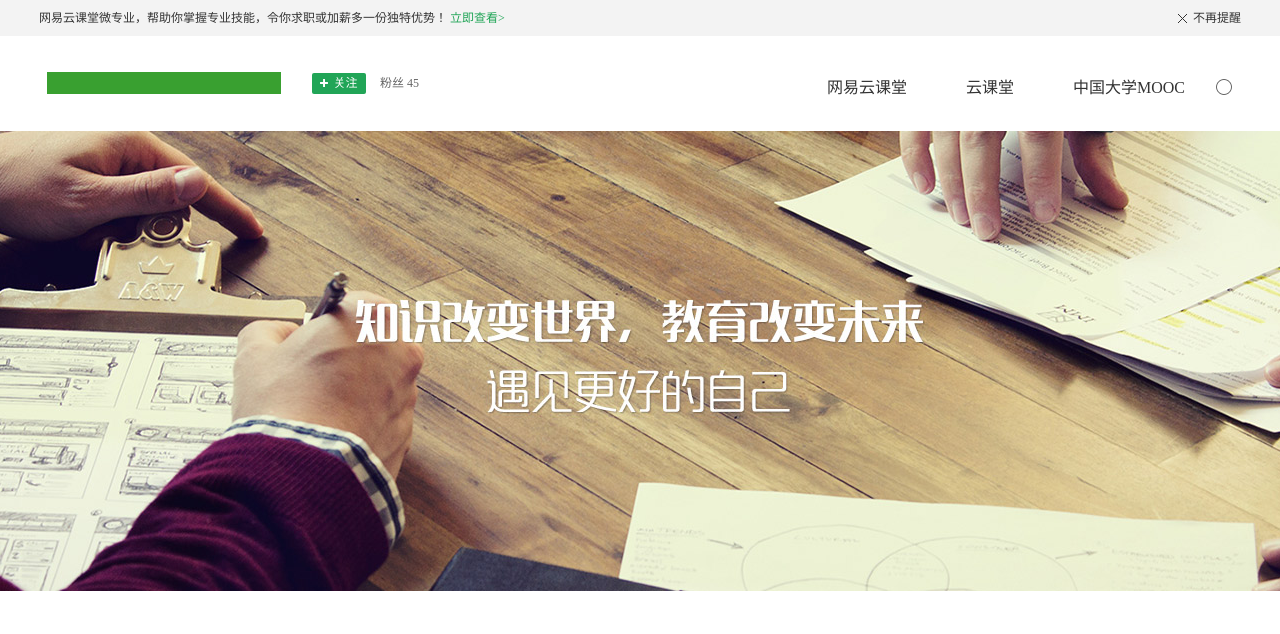
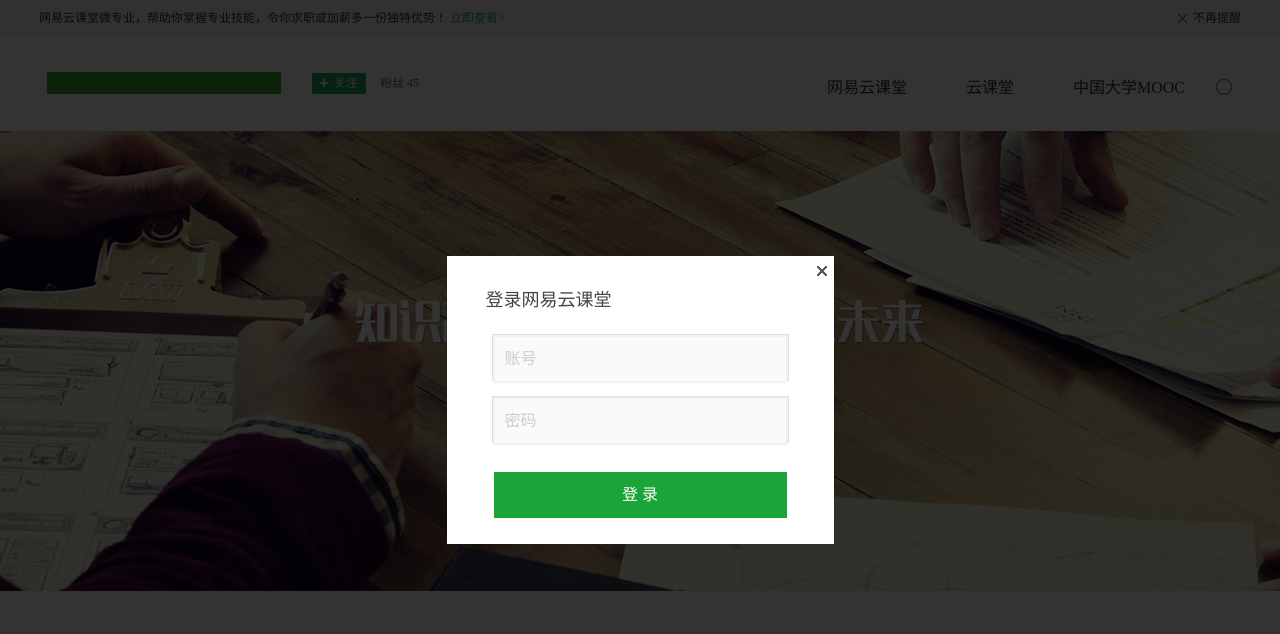
Before and after one commit to zeXtreme/EDU163, a plain HTML site: page index.html in a window 1280 px wide. Shown: the top 634 px of the page. Drawn offline with Linux system fonts and the light colour scheme; no server answers.

Commit message:
login界面

```diff
--- a/css/index.css
+++ b/css/index.css
@@ -548,3 +548,89 @@ body{
 .m-header .follow:hover {
     background-color: #2fb556;
 }
+.m-mask {
+    position: fixed;
+    top: 0;
+    left: 0;
+    width: 100%;
+    height: 100%;
+    background: url(images/background.png);
+}
+
+.m-login {
+    position: absolute;
+    top: 50%;
+    left: 50%;
+    width: 387px;
+    height: 288px;
+    margin-left: -193.5px;
+    margin-top: -144px;
+    background-color: #ffffff;
+}
+
+.m-form legend{
+    padding: 30px 39px 20px;
+    color: #444444;
+    font-size: 18px;
+    line-height: 28px;
+}
+
+.m-login .txt{
+    position: relative;
+    width: 295px;
+    height: 45px;
+    background-color: #fafafa;
+    border: 1px solid #dfdfdf;
+    margin: 0 auto;
+}
+
+.m-form .itm2{
+    margin-top: 15px;
+}
+
+.m-form .input{
+    width: 271px;
+    height: 16px;
+    padding: 14px 10px;
+    background-color: #fafafa;
+    border: 2px solid #f1f1f1;
+}
+
+.m-form .lab{
+    position: absolute;
+    top: 15px;
+    left: 12px;
+    font-size: 16px;
+    color: #cccccc;
+    cursor: text;
+}
+
+.m-form .btn{
+    display: block;
+    margin: 29px auto 0;
+    width: 293px;
+    height: 46px;
+    border: none;
+    color: #fff;
+    font-size: 16px;
+    background-color: #1aa43a;
+}
+
+.m-form .wrap{
+    margin: 0 auto;
+}
+
+.m-form {
+
+}
+
+.m-form .closed {
+    position: absolute;
+    top: 3px;
+    right: 0;
+    width: 23px;
+    height: 22px;
+    text-indent: -9999px;
+    background: url(images/closed.png);
+    cursor: pointer;
+}
--- a/index.html
+++ b/index.html
@@ -197,6 +197,27 @@
             </div>
         </div>
     </div>
+    <div class="m-mask">
+        <div class="m-login">
+            <form action="./login" class="m-form" name="loginForm" target="result" autocomplete="off" method="get">
+              <legend>登录网易云课堂</legend>
+              <fieldset>
+                <div class="txt">
+                  <label class="lab" for="telephone">账号</label>
+                  <input class="input" id="telephone" name="telephone" type="tel" class="u-txt" maxlength="11"
+                         required pattern="^0?(13[0-9]|15[012356789]|18[0236789]|14[57])[0-9]{8}$">
+                </div>
+                <div class="txt itm2">
+                  <label class="lab" for="password">密码</label>
+                  <input class="input" id="password" name="password" type="password" class="u-txt">
+                </div>
+                <div class="wrap"><button class="btn" name="loginBtn">登 录</button></div>
+                <span class="closed">X</span>
+              </fieldset>
+            </form>
+            <iframe name="result" id="result" style="display:none;"></iframe>
+        </div>
+    </div>
     <script src="js/util.js"></script>
     <script src="js/index.js"></script>
 </body>
--- a/js/util.js
+++ b/js/util.js
@@ -92,7 +92,7 @@ function delegateEvent(element, tag, eventName, listener) {
     	var target = event.target || event.srcElement;
         var parent = isParent(target,tag,element);
     	if (!!parent) {
-    		listener(parent);
+    		listener(parent,event);
     	};
     })
 }
```
Also changed, not shown: css/images/background.png (added), css/images/closed.png (added), css/images/图层-425.png (added).
